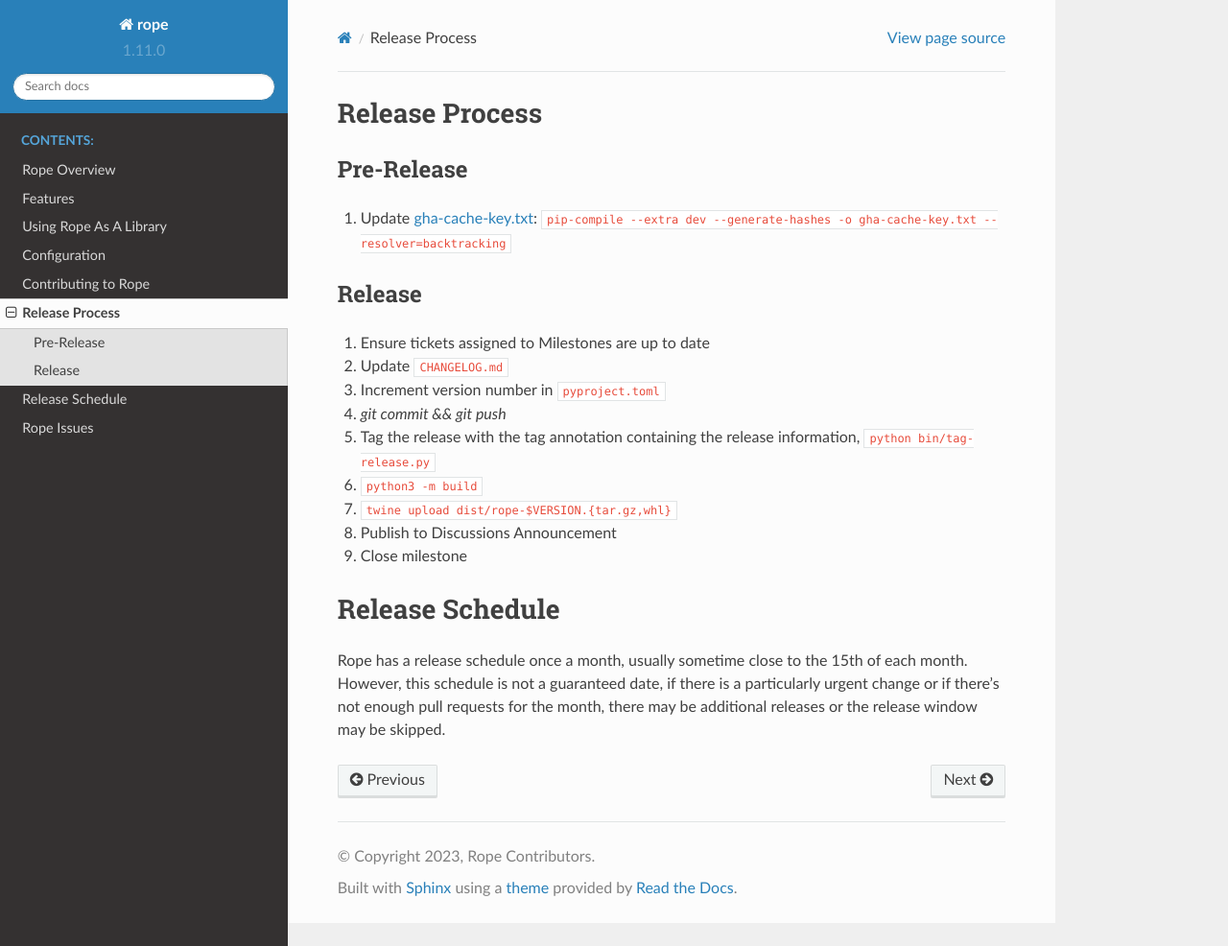
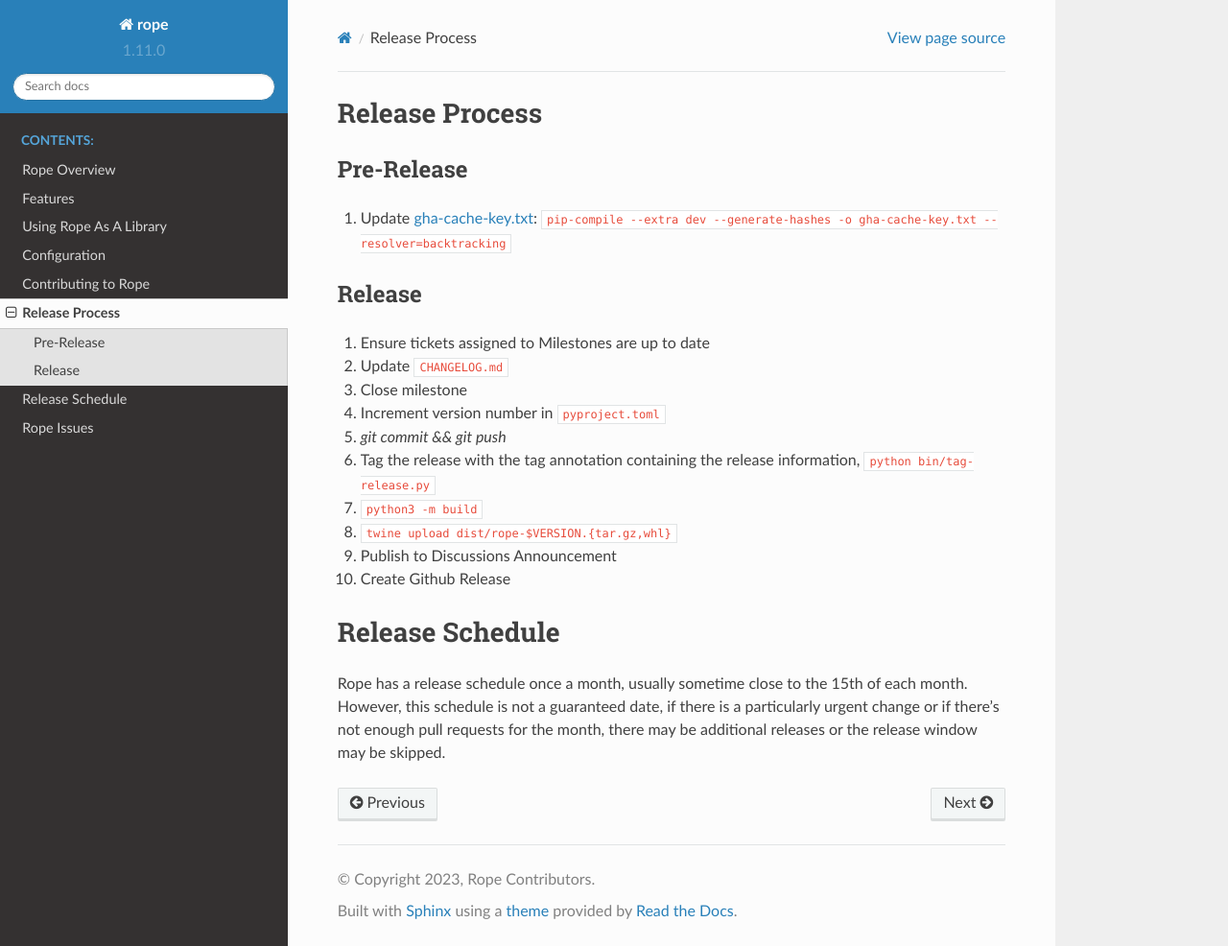
Before and after one commit to python-rope/rope, a Sphinx documentation site: the page built from docs/release-process.rst, in a window 1280 px wide and 986 px high. Shown: the whole window at 96% size. Built offline with Sphinx 7.4.7 and the Read the Docs theme 2.0.0, drawn with Linux system fonts in a browser that asks for light colours.

```diff
--- a/docs/release-process.rst
+++ b/docs/release-process.rst
@@ -12,14 +12,15 @@ Release
 
 1. Ensure tickets assigned to Milestones are up to date
 2. Update ``CHANGELOG.md``
-3. Increment version number in ``pyproject.toml``
-4. `git commit && git push`
-5. Tag the release with the tag annotation containing the release information,
+3. Close milestone
+4. Increment version number in ``pyproject.toml``
+5. `git commit && git push`
+6. Tag the release with the tag annotation containing the release information,
    ``python bin/tag-release.py``
-6. ``python3 -m build``
-7. ``twine upload dist/rope-$VERSION.{tar.gz,whl}``
-8. Publish to Discussions Announcement
-9. Close milestone
+7. ``python3 -m build``
+8. ``twine upload dist/rope-$VERSION.{tar.gz,whl}``
+9. Publish to Discussions Announcement
+10. Create Github Release
 
 
 Release Schedule
```
Also changed, not shown: CHANGELOG.md (+5 -1 lines).
